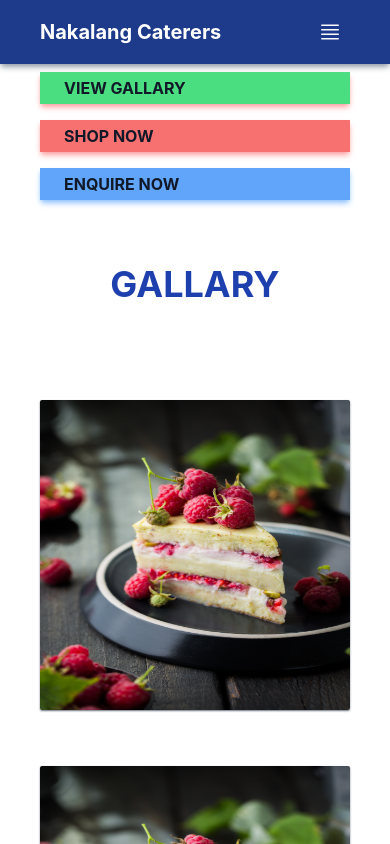
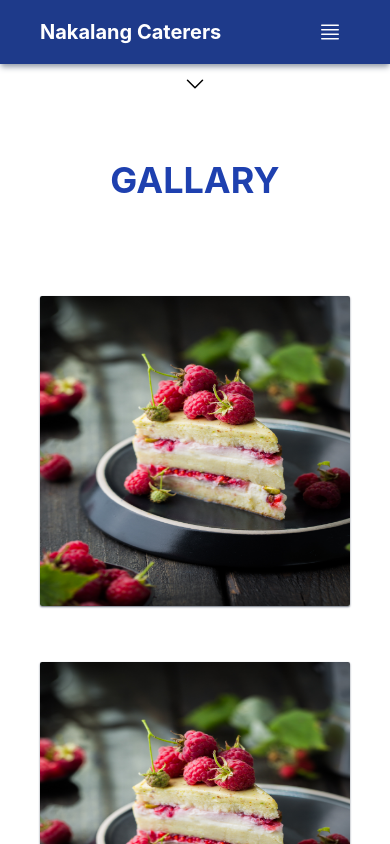
Before and after one commit to ketan-rathod-713/catering-website, a Next.js app: page /gallary in a window 390 px wide. Shown: the top 844 px of the page. Built offline with nearby package versions, Linux system fonts and the light colour scheme.

Commit message:
improve mobile navbar

```diff
--- a/components/Navbar.js
+++ b/components/Navbar.js
@@ -5,6 +5,8 @@ import navbarItems from "../data/navbarItems";
 
 const Navbar = () => {
   const [openNavbar, setOpenNavbar] = useState(false);
+  const [openSecondBar, setOpenSecondBar] = useState(false);
+
 
   const toggleNavbar = () => {
     if (openNavbar) {
@@ -13,6 +15,14 @@ const Navbar = () => {
       setOpenNavbar(true);
     }
   };
+
+  const toggleSecondNavbar = ()=>{
+    if(openSecondBar){
+      setOpenSecondBar(false)
+    } else {
+      setOpenSecondBar(true)
+    }
+  }
 
   return (
     <div className="sticky navbar top-0 relative z-20">
@@ -83,11 +93,55 @@ const Navbar = () => {
       </div>
 
       {/* second heading */}
+      <div className="flex lg:hidden justify-center items-center bg-white py-2 font-bold cursor-pointer hover:pt-3 hover:pb-1" onClick={toggleSecondNavbar}>
+      {
+        !openSecondBar
+        ?
+        <svg xmlns="http://www.w3.org/2000/svg" fill="none" viewBox="0 0 24 24" strokeWidth={1.5} stroke="currentColor" className="w-6 h-6">
+          <path strokeLinecap="round" strokeLinejoin="round" d="M19.5 8.25l-7.5 7.5-7.5-7.5" />
+        </svg>
+        :
+        <svg xmlns="http://www.w3.org/2000/svg" fill="none" viewBox="0 0 24 24" strokeWidth={1.5} stroke="currentColor" className="w-6 h-6">
+          <path strokeLinecap="round" strokeLinejoin="round" d="M4.5 15.75l7.5-7.5 7.5 7.5" />
+        </svg>
+      }
+      </div>
+
+      {/* for small screens, hidden for large screens*/}
+     {
+      openSecondBar && <motion.div
+        initial={{ y: -100 }}
+        animate={{ y: 0 }}
+        transition={{ duration: 1 }}
+        className="visible lg:hidden flex flex-col sm:flex-row space-y-4 sm:space-y-0 sm:space-x-10 px-10 py-2 justify-end bg-white"
+      >
+        <Link
+          href={"/gallary"}
+          className="px-6 py-1 bg-green-400 text-gray-900 font-bold shadow-md shadow-red-300"
+        >
+          VIEW GALLARY
+        </Link>
+        <Link
+          href={"/shop/product"}
+          className="px-6 py-1 bg-red-400 text-gray-900 font-bold shadow-md shadow-red-300"
+        >
+          SHOP NOW
+        </Link>
+        <Link
+          href={"/contactus"}
+          className="px-6 py-1 bg-blue-400 text-gray-900 font-bold shadow-md shadow-blue-300"
+        >
+          ENQUIRE NOW
+        </Link>
+      </motion.div>
+     }
+
+{/* for large screens, it is hidden for small screens */}
       <motion.div
         initial={{ y: -100 }}
         animate={{ y: 0 }}
         transition={{ duration: 1 }}
-        className="flex flex-col sm:flex-row space-y-4 sm:space-y-0 sm:space-x-10 px-10 py-2 justify-end bg-white"
+        className="hidden lg:visible lg:flex flex-col sm:flex-row space-y-4 sm:space-y-0 sm:space-x-10 px-10 py-2 justify-end bg-white"
       >
         <Link
           href={"/gallary"}
```
